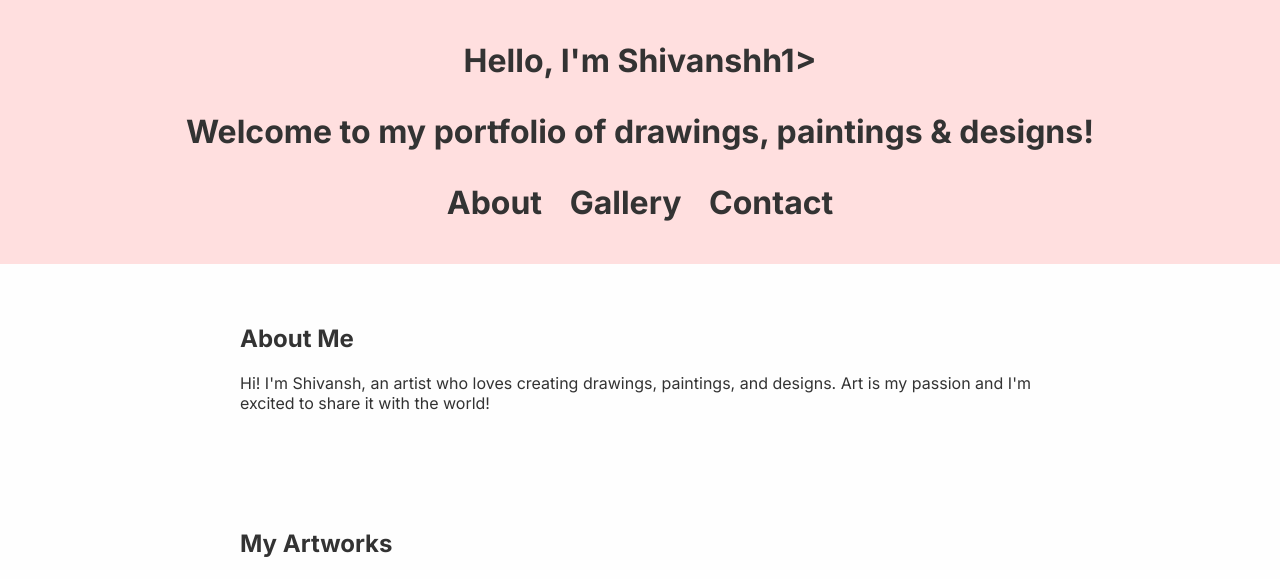
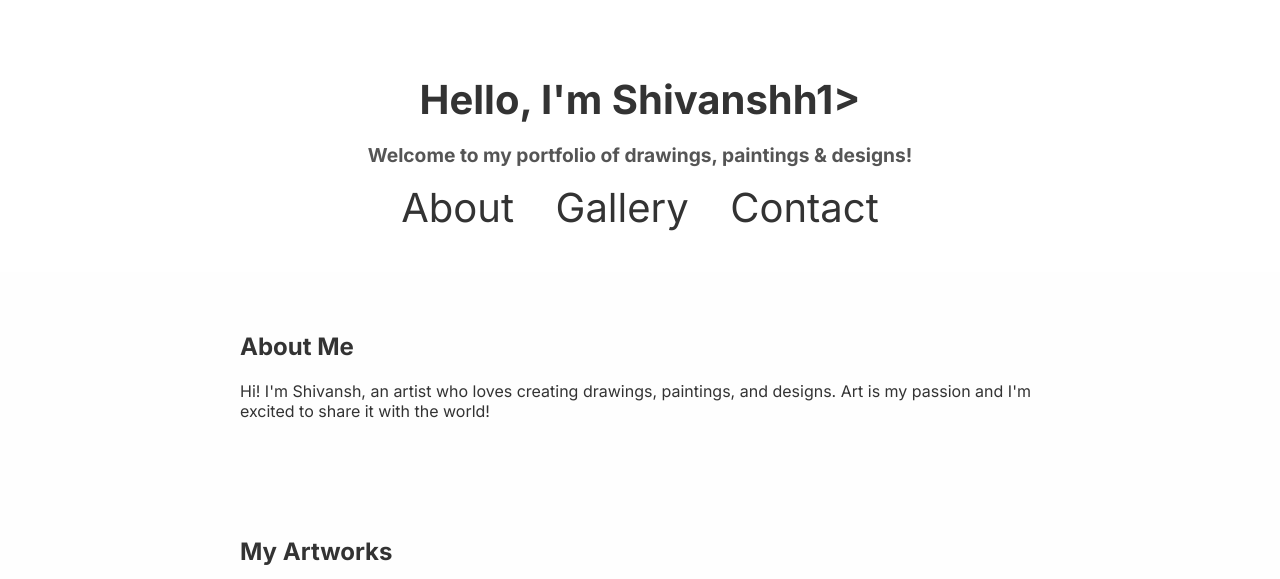
Before and after one commit to Shivansh-220907/-shivansh-portfolio, a plain HTML site: page index.html in a window 1280 px wide. Shown: the top 579 px of the page. Drawn offline with Linux system fonts and the light colour scheme.

Commit message:
Update style.css

```diff
--- a/style.css
+++ b/style.css
@@ -99,30 +99,44 @@ footer {
   animation: fadeIn 0.5s ease;
 }
 
-/* Intro section styling */
-.intro {
+/* Animation for header */
+.animated-header {
+  animation: fadeInSlideUp 1s ease-out;
   text-align: center;
-  padding: 4rem 1rem 2rem;
-  animation: fadeSlideDown 1s ease-out;
+  padding: 3rem 1rem 2rem;
+  background-color: #fff; /* optional */
 }
 
-.intro h1 {
+/* Optional styling for header elements */
+.animated-header h1 {
   font-size: 2.5rem;
   margin-bottom: 0.5rem;
-  font-weight: 700;
   font-family: 'Inter', sans-serif;
 }
 
-.intro p {
+.animated-header p {
   font-size: 1.2rem;
   color: #555;
+  margin-bottom: 1rem;
 }
 
-/* Animation keyframes */
-@keyframes fadeSlideDown {
+.animated-header nav a {
+  margin: 0 1rem;
+  text-decoration: none;
+  font-weight: 500;
+  color: #333;
+  transition: color 0.3s;
+}
+
+.animated-header nav a:hover {
+  color: #007bff;
+}
+
+/* Keyframes for the animation */
+@keyframes fadeInSlideUp {
   from {
     opacity: 0;
-    transform: translateY(-20px);
+    transform: translateY(30px);
   }
   to {
     opacity: 1;
```
